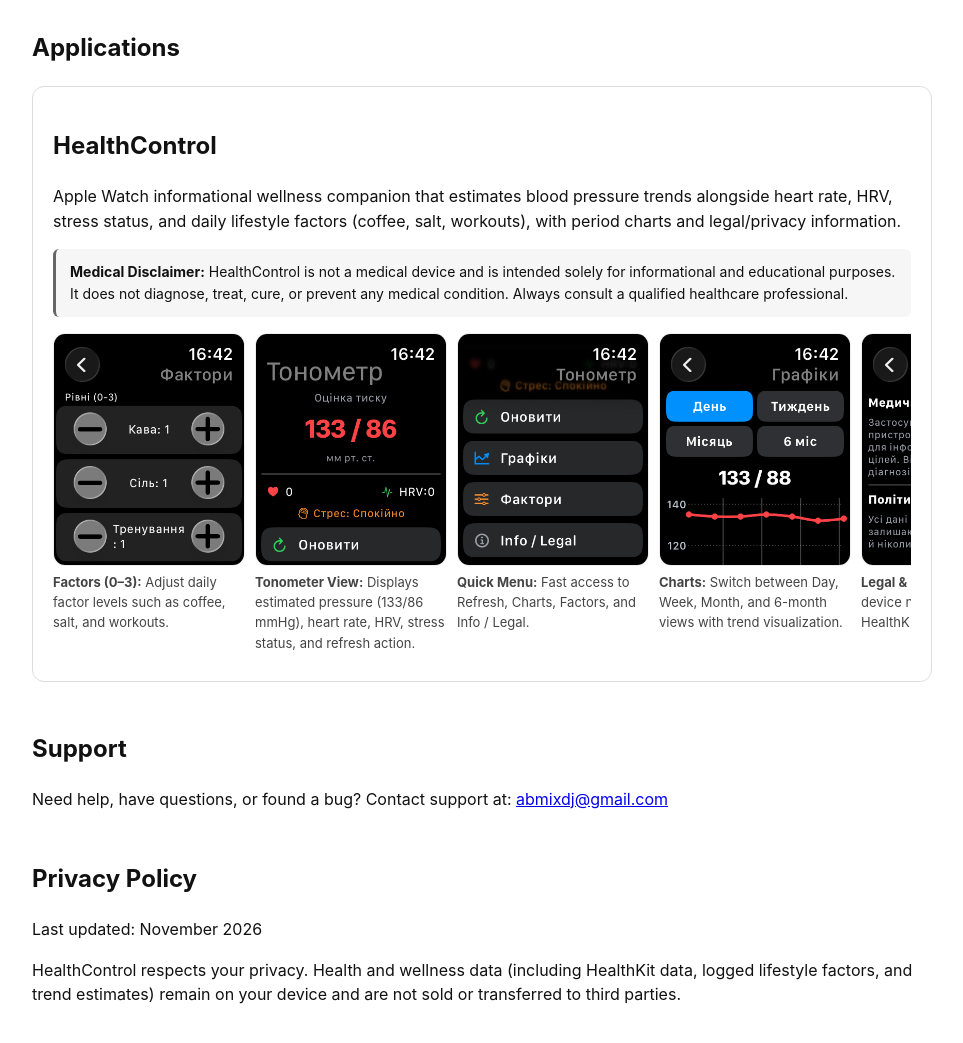
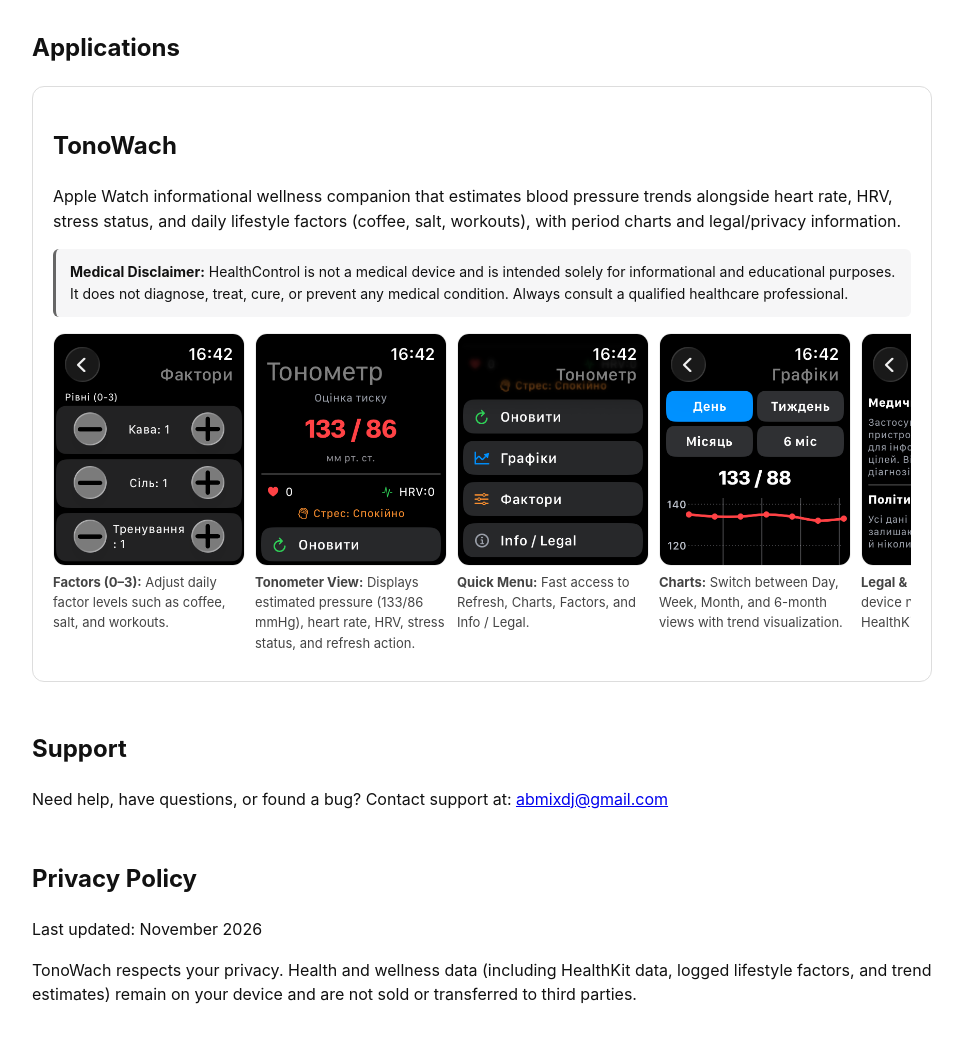
Before and after one commit to abmixdj-hash/apps-site, a plain HTML site: page index.html in a window 1280 px wide. Shown: the part 81-1124 px from the top of the page, without its empty margins (158-1121 px from the left). Drawn offline with Linux system fonts and the light colour scheme.

Commit message:
Rename HealthControl to TonoWach in index.html

```diff
--- a/index.html
+++ b/index.html
@@ -3,7 +3,7 @@
 <head>
   <meta charset="UTF-8" />
   <meta name="viewport" content="width=device-width, initial-scale=1.0" />
-  <title>HealthControl — Apple Watch Companion</title>
+  <title>TonoWach — Apple Watch Companion</title>
   <style>
     body {
       font-family: -apple-system, BlinkMacSystemFont, sans-serif;
@@ -71,7 +71,7 @@
   <section id="apps">
     <h1>Applications</h1>
     <div class="app-card">
-      <h2>HealthControl</h2>
+      <h2>TonoWach</h2>
       <p>
         Apple Watch informational wellness companion that estimates blood pressure trends alongside heart rate, HRV, stress status, and daily lifestyle factors (coffee, salt, workouts), with period charts and legal/privacy information.
       </p>
@@ -113,7 +113,7 @@
     <h2>Privacy Policy</h2>
     <p>Last updated: November 2026</p>
     <p>
-      HealthControl respects your privacy. Health and wellness data (including HealthKit data, logged lifestyle factors, and trend estimates) remain on your device and are not sold or transferred to third parties.
+      TonoWach respects your privacy. Health and wellness data (including HealthKit data, logged lifestyle factors, and trend estimates) remain on your device and are not sold or transferred to third parties.
     </p>
   </section>
 </body>
```
